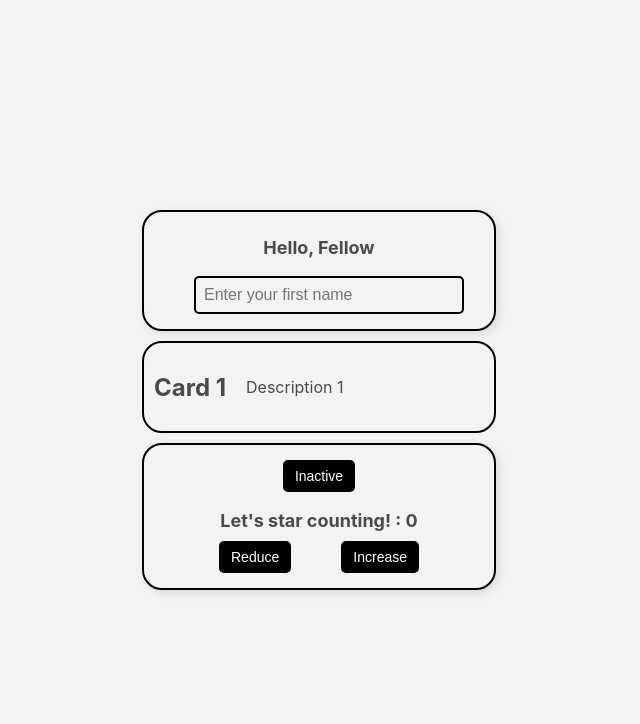
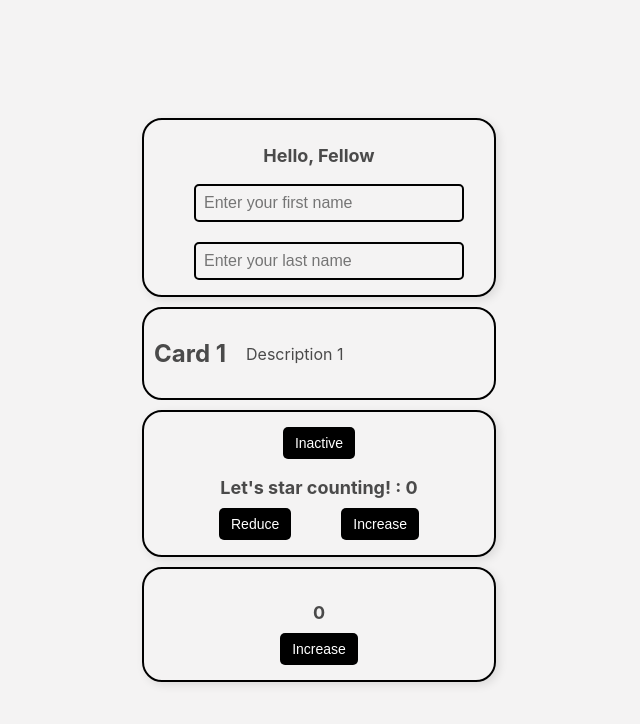
Before and after one commit to hectorflores28/reactjs-course, a React (Create React App) app: page / in a window 1280 px wide. Shown: the top 724 px of the page, without its empty margins (321-961 px from the left). Built offline with nearby package versions, Linux system fonts and the light colour scheme; the HTML template or start-up script is replaced by a standard one.

Commit message:
useEffect, manejo de efectos secundarios basicos

```diff
--- a/src/App.js
+++ b/src/App.js
@@ -1,6 +1,7 @@
 import './App.css';
 import Card from './components/Card.jsx'
 import Counter from './components/Counter.jsx'
+import CounterWithEffect from './components/CounterWIthEffect.jsx';
 import NameForm from './components/NameForm.jsx';
 
 function App() {
@@ -10,6 +11,7 @@ function App() {
       <NameForm />
       <Card title="Card 1" description="Description 1" />
       <Counter />
+      <CounterWithEffect />
     </section>
   );
 }
--- /dev/null
+++ b/src/components/CounterWIthEffect.jsx
@@ -0,0 +1,19 @@
+import { useState, useEffect } from 'react';
+import './Counter.css';
+
+const CounterWithEffect = () => {
+    const [count, setCount] = useState(0);
+
+    useEffect(() => {
+        console.log(`El contador cambió a: ${count}`);
+    }, [count]);
+
+    return (
+        <div className="counter-container">
+            <p className="counter-text">{count}</p>
+            <button onClick={() => setCount(count + 1)}>Increase</button>
+        </div>
+    );
+};
+
+export default CounterWithEffect;
--- a/src/components/NameForm.jsx
+++ b/src/components/NameForm.jsx
@@ -2,17 +2,27 @@ import { useState } from "react";
 import "./NameForm.css";
 
 const NameForm = () => {
-    const [name, setName] = useState("");
+    const [firstName, setFirstName] = useState("");
+    const [lastName, setLastName] = useState("");
 
     return (
         <div className="name-form-container">
-            <p className="greeting-text">Hello, {name || "Fellow"}</p>
+            <p className="greeting-text">Hello, {firstName || "Fellow"} {lastName || ""}</p>
             <input
                 type="text"
                 className="name-input"
                 placeholder="Enter your first name"
-                value={name}
-                onChange={(event) => setName(event.target.value)}
+                value={firstName}
+                onChange={(event) => setFirstName(event.target.value)}
+            />
+            <br></br>
+            <br></br>
+            <input
+                type="text"
+                className="name-input"
+                placeholder="Enter your last name"
+                value={lastName}
+                onChange={(event) => setLastName(event.target.value)}
             />
         </div>
     );
```
Also changed, not shown: public/screenshot.png.
